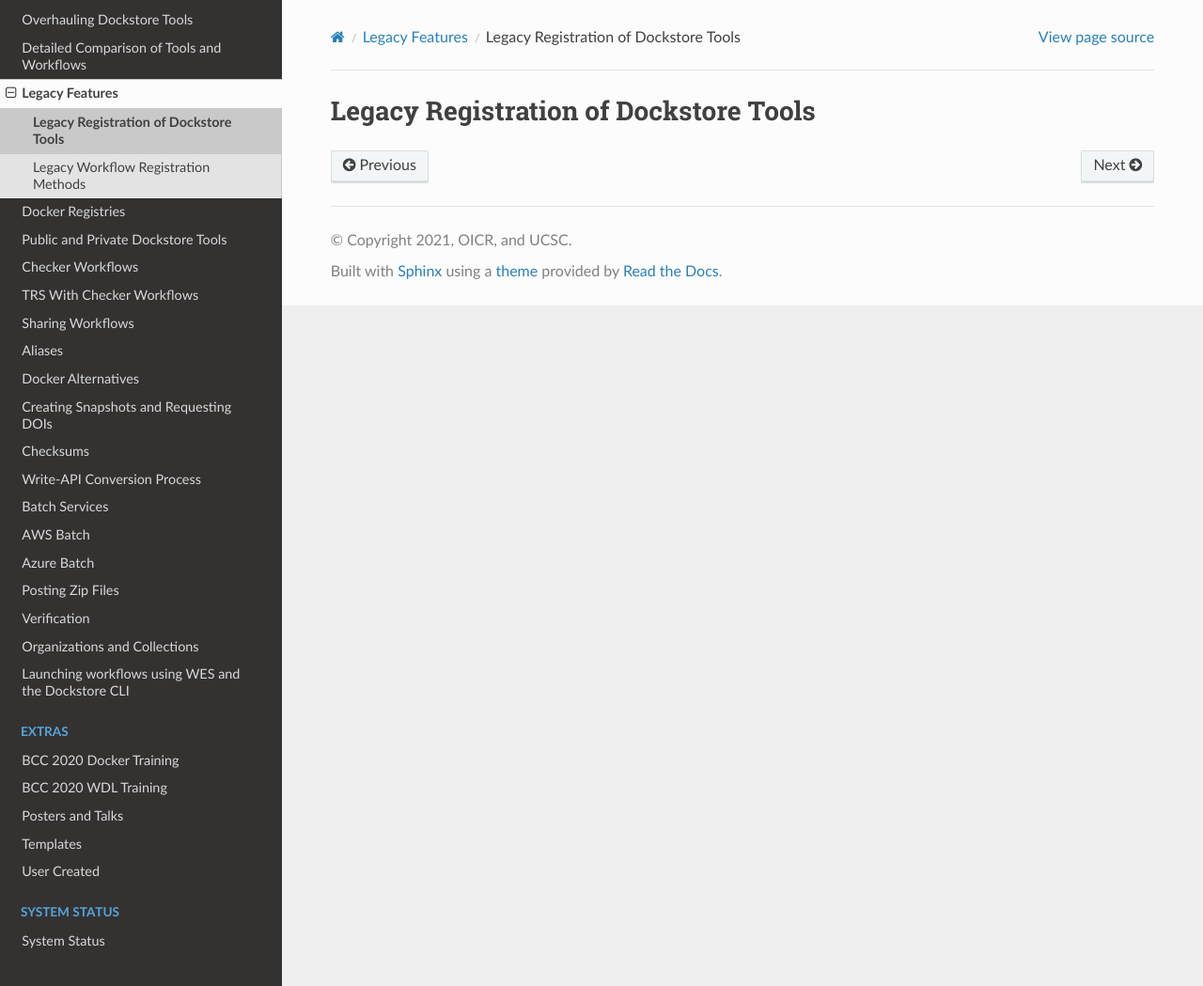
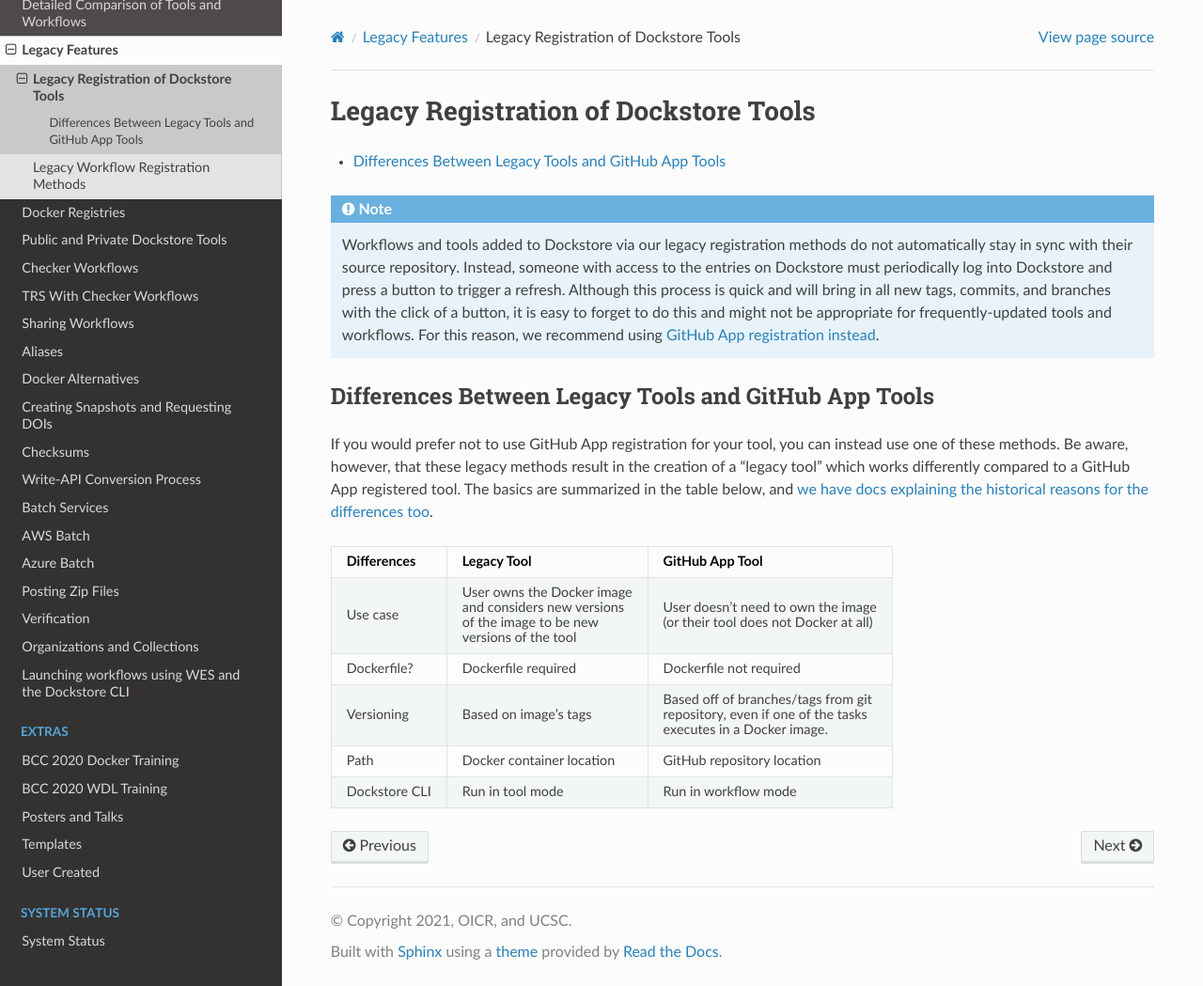
Before and after one commit to dockstore/dockstore-documentation, a Sphinx documentation site: the page built from docs/advanced-topics/legacy/tool-legacy-registration.rst, in a window 1280 px wide and 1049 px high. Shown: the whole window at 94% size. Built offline with Sphinx 7.4.7 and the Read the Docs theme 2.0.0, drawn with Linux system fonts in a browser that asks for light colours.

Commit message:
make gha vs legacy table insertable

```diff
--- /dev/null
+++ b/docs/advanced-topics/legacy/table--legtool-vs-ghatool.rst
@@ -0,0 +1,25 @@
++----------------------+-----------------------------+----------------------------------------+
+| Differences          | Legacy Tool                 | GitHub App Tool                        |
++======================+=============================+========================================+
+| Use case             | User owns the Docker image  | User doesn't need to own the image     |
+|                      |                             |                                        |
+|                      | and considers new versions  | (or their tool does not Docker at all) |
+|                      |                             |                                        |
+|                      | of the image to be new      |                                        |
+|                      |                             |                                        |
+|                      | versions of the tool        |                                        |
++----------------------+-----------------------------+----------------------------------------+
+| Dockerfile?          | Dockerfile required         | Dockerfile not required                |
++----------------------+-----------------------------+----------------------------------------+
+| Versioning           | Based on image's tags       | Based off of branches/tags from git    |
+|                      |                             |                                        |
+|                      |                             | repository, even if one of the tasks   |
+|                      |                             |                                        |
+|                      |                             | executes in a Docker image.            |
++----------------------+-----------------------------+----------------------------------------+
+| Path                 | Docker container location   | GitHub repository location             |
++----------------------+-----------------------------+----------------------------------------+
+| Dockstore CLI        | Run in tool mode            | Run in workflow mode                   |
++----------------------+-----------------------------+----------------------------------------+
+
+.. it might be worth making another version of this that includes workflows plus launch-with support, and putting it in tools-vs-workflows.rst
--- a/docs/advanced-topics/legacy/tool-legacy-registration.rst
+++ b/docs/advanced-topics/legacy/tool-legacy-registration.rst
@@ -1,2 +1,13 @@
 Legacy Registration of Dockstore Tools
 ######################################
+.. contents::
+   :local:
+   :depth: 2
+
+.. include:: /getting-started/github-apps/note--legacy-dont-sync.rst
+
+Differences Between Legacy Tools and GitHub App Tools
+-----------------------------------------------------
+If you would prefer not to use GitHub App registration for your tool, you can instead use one of these methods. Be aware, however, that these legacy methods result in the creation of a "legacy tool" which works differently compared to a GitHub App registered tool. The basics are summarized in the table below, and :doc:`we have docs explaining the historical reasons for the differences too </advanced-topics/dockstore-tools-overhaul>`.
+
+.. include:: /advanced-topics/legacy/table--legtool-vs-ghatool.rst
--- a/docs/getting-started/dockstore-tools.rst
+++ b/docs/getting-started/dockstore-tools.rst
@@ -34,8 +34,8 @@
 If you must use the legacy tool registration methods, then you may want to read :doc:`Dockstore Tools Overhaul </../advanced-topics/dockstore-tools-overhaul>` before continuing
 to the legacy methods described below.
 
-Option A: Register Your Tool to Automatically Sync with GitHub (Recommended)
-~~~~~~~~~~~~~~~~~~~~~~~~~~~~~~~~~~~~~~~~~~~~~~~~~~~~~~~~~~~~~~~~~~~~~~~~~~~~
+Register Your Tool to Automatically Sync with GitHub (Recommended)
+~~~~~~~~~~~~~~~~~~~~~~~~~~~~~~~~~~~~~~~~~~~~~~~~~~~~~~~~~~~~~~~~~~
 As of Release 1.12, we have a new method for registering tools that we
 recommend most people use, as it allows for automatic sychronization
 between Dockstore and GitHub. You can read more about it :doc:`in our docs about the Dockstore GitHub App </getting-started/github-apps/github-apps>`.
```
Also changed, not shown: docs/advanced-topics/dockstore-tools-overhaul.rst (+1 -10 lines).
